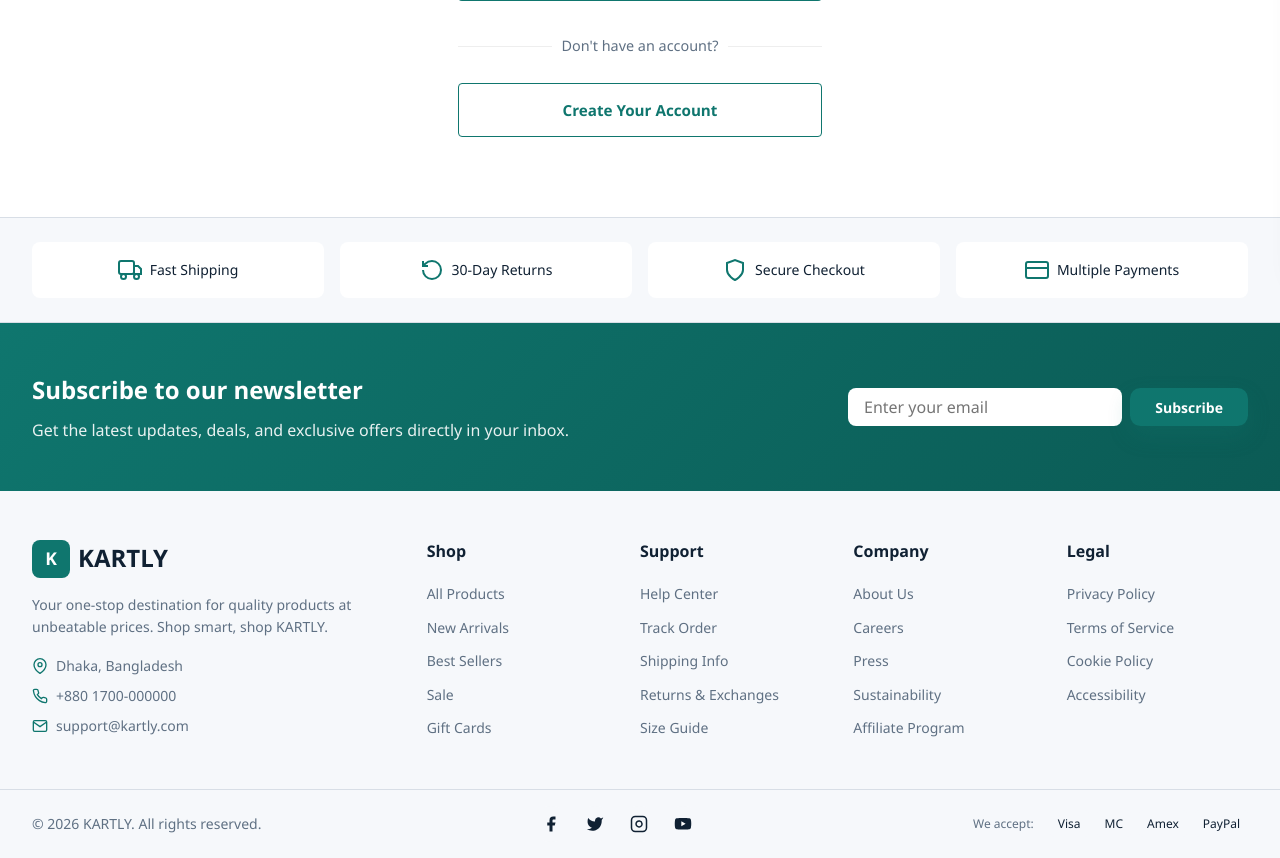
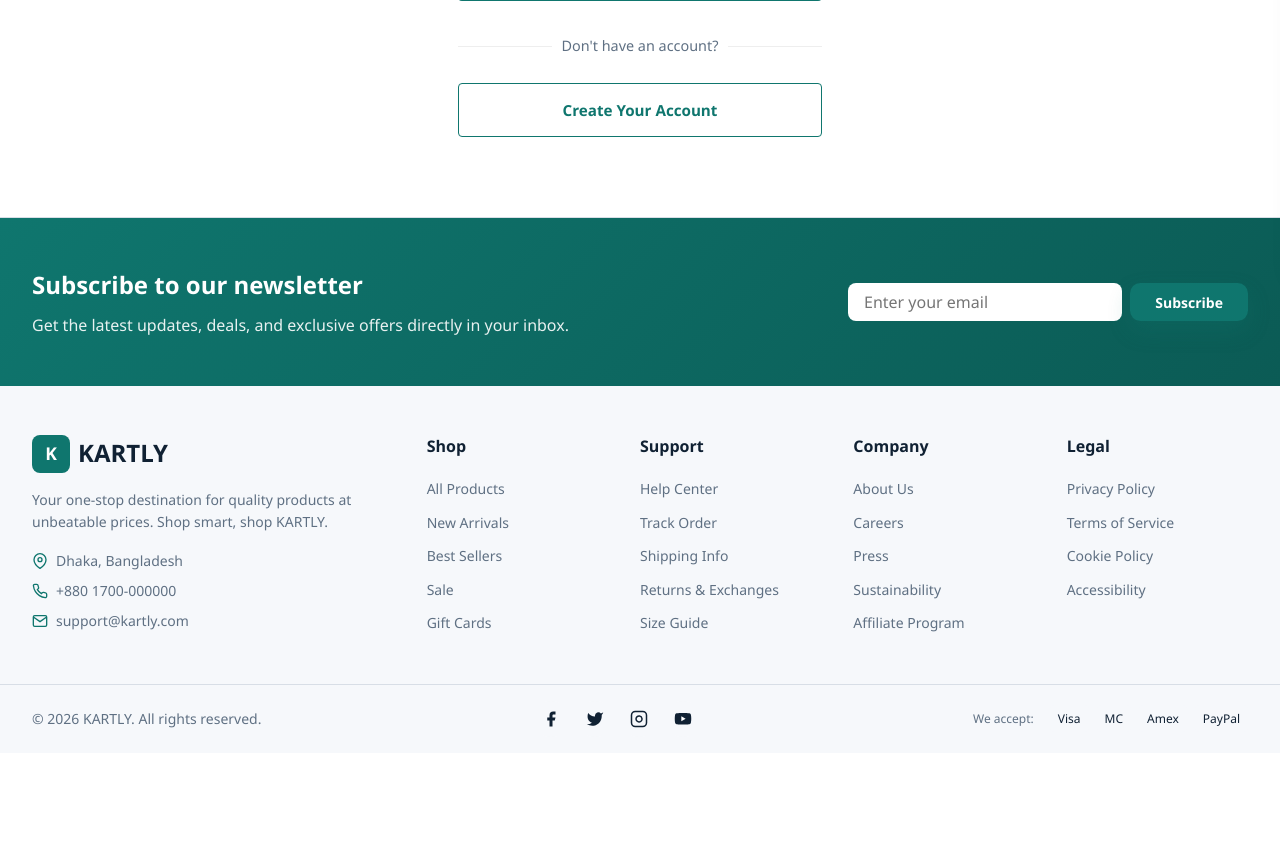
Before and after one commit to ahanafabid01/Rosabella, a PHP site: page /Kartly/login in a window 1280 px wide. Shown: the part 521-1379 px from the top of the page. After the commit the page ends 1249 px from the top, so only its background shows below. Run offline with PHP 8.4, Linux system fonts and the light colour scheme; data comes from the database, SQL or seed files in the repository; data that the repository does not hold is empty; some libraries are stand-ins or nearby versions.

```diff
--- a/includes/footer.php
+++ b/includes/footer.php
@@ -15,36 +15,6 @@ $siteEmail = getSetting('site_email') ?: SITE_EMAIL;
 
     <!-- Footer -->
     <footer class="footer">
-        <!-- Trust Badges -->
-        <div class="footer-trust">
-            <div class="footer-trust-grid container">
-                <div class="footer-trust-item">
-                    <svg viewBox="0 0 24 24" fill="none" stroke="currentColor" stroke-width="2">
-                        <rect x="1" y="3" width="15" height="13" rx="2"/><path d="M16 8h4l3 3v5h-7V8z"/><circle cx="5.5" cy="18.5" r="2.5"/><circle cx="18.5" cy="18.5" r="2.5"/>
-                    </svg>
-                    <span>Fast Shipping</span>
-                </div>
-                <div class="footer-trust-item">
-                    <svg viewBox="0 0 24 24" fill="none" stroke="currentColor" stroke-width="2">
-                        <path d="M3 12a9 9 0 1 0 9-9 9.75 9.75 0 0 0-6.74 2.74L3 8"/><path d="M3 3v5h5"/>
-                    </svg>
-                    <span>30-Day Returns</span>
-                </div>
-                <div class="footer-trust-item">
-                    <svg viewBox="0 0 24 24" fill="none" stroke="currentColor" stroke-width="2">
-                        <path d="M12 22s8-4 8-10V5l-8-3-8 3v7c0 6 8 10 8 10z"/>
-                    </svg>
-                    <span>Secure Checkout</span>
-                </div>
-                <div class="footer-trust-item">
-                    <svg viewBox="0 0 24 24" fill="none" stroke="currentColor" stroke-width="2">
-                        <rect x="1" y="4" width="22" height="16" rx="2"/><line x1="1" y1="10" x2="23" y2="10"/>
-                    </svg>
-                    <span>Multiple Payments</span>
-                </div>
-            </div>
-        </div>
-
 
 
         <!-- Newsletter -->
```
